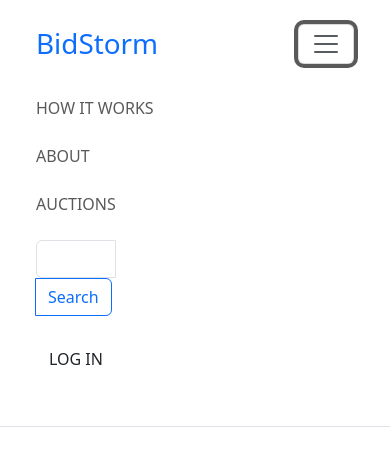
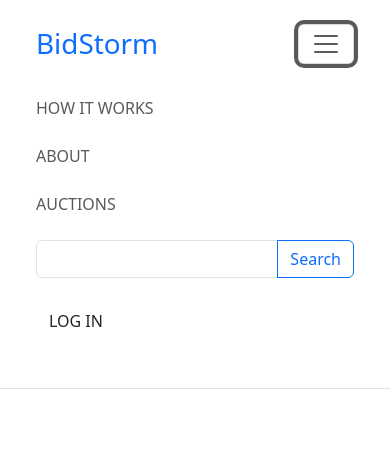
Before and after one commit to VeronicaOS/Semester-Project-2, a website with bundled scripts: page pages/profile/index.html in a window 390 px wide. Both pictures are taken after a click on the button "Toggle navigation". Shown: the top 475 px of the page. Built offline with nearby package versions, Linux system fonts and the light colour scheme.

Commit message:
mq seach form

```diff
--- a/pages/profile/index.html
+++ b/pages/profile/index.html
@@ -43,10 +43,12 @@
                   <a class="nav-link d-md-block d-lg-none" href="../listings/createListing/index.html">SELL</a>
                 </li>
               </ul>
-              <form class="d-flex input-group w-25 mt-3 mt-lg-0" role="search">
-                <input id="search" class="form-control" type="search" aria-label="Search">
-                <button class="btn btn-outline-primary" type="submit">Search</button>
-              </form>
+              <div class="col col-sm-5 col-lg-3">
+                <form class="d-flex input-group mt-3 mt-lg-0" role="search">
+                  <input id="search" class="form-control" type="search" aria-label="Search">
+                  <button class="btn btn-outline-primary" type="submit">Search</button>
+                </form>
+              </div>
               <div class="nav-profile ms-lg-4" id="navProfile">
                 <a id="nav-name" class="text-decoration-none text-dark pe-1" href="index.html"></a>
                 <img class="img-fluid rounded-circle" id="nav-img" alt="profile image"></div>
```
Also changed, not shown: index.html (+7 -5 lines), pages/listings/createListing/index.html (+6 -4 lines), pages/listings/index.html (+6 -4 lines), pages/listings/singleListing/index.html (+6 -4 lines).
